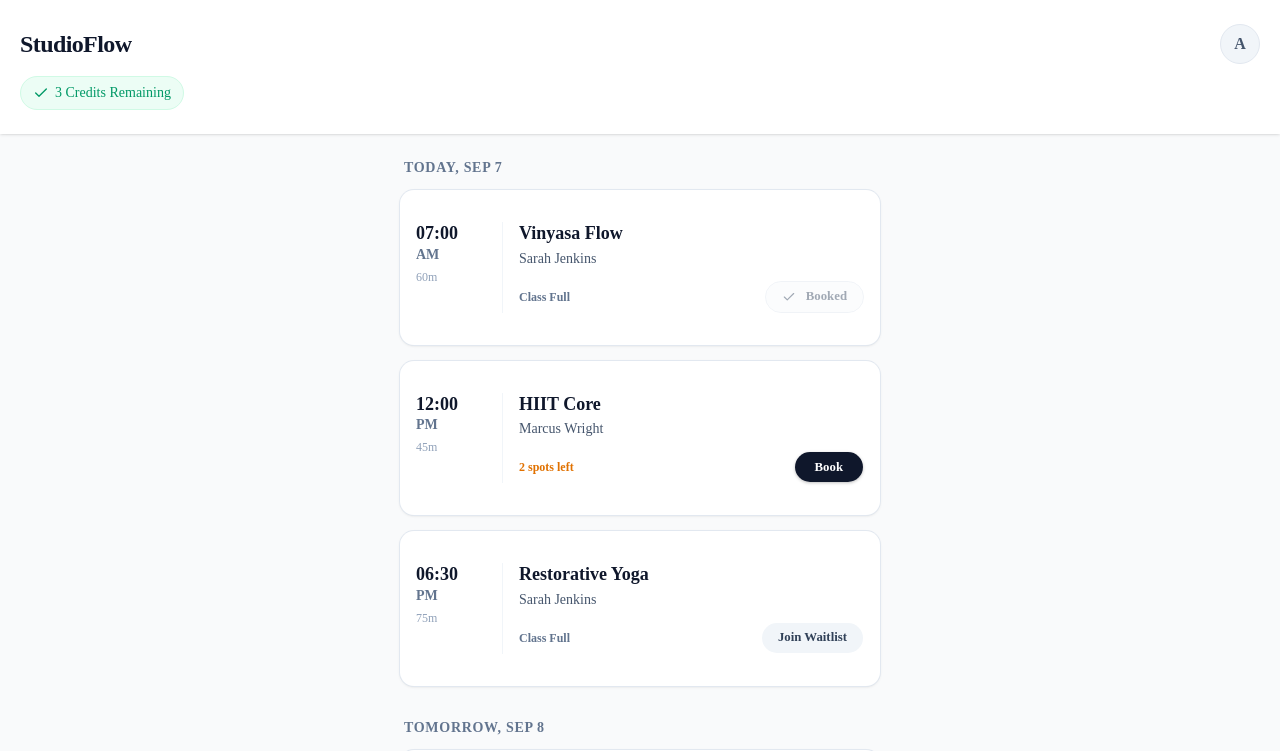
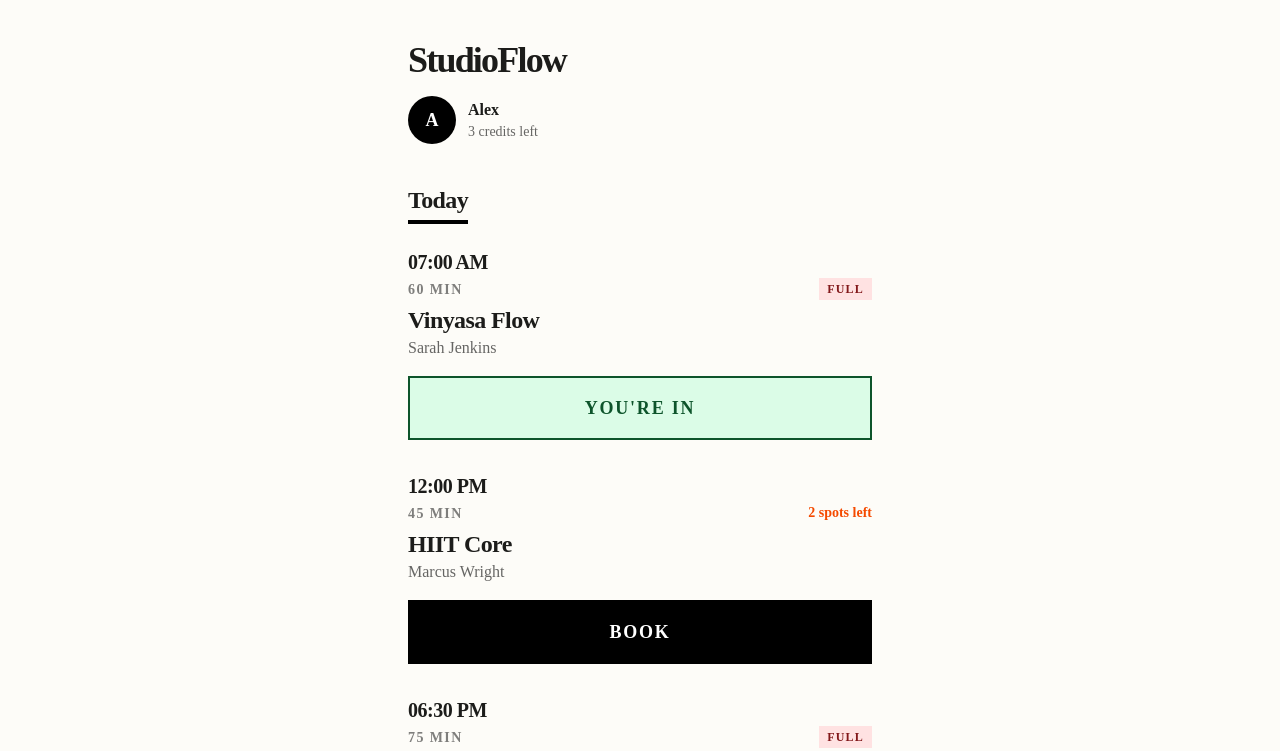
Before and after one commit to Harit-mi/Studioflow, a Next.js app: page /book/studio-demo in a window 1280 px wide. Shown: the top 751 px of the page. Built offline with nearby package versions, Linux system fonts and the light colour scheme.

Commit message:
style: radically strip down UI to match bespoke boutique chalkboard metaphor

```diff
--- a/src/app/book/[org_slug]/page.tsx
+++ b/src/app/book/[org_slug]/page.tsx
@@ -1,9 +1,6 @@
 'use client'
 
 import React, { useState } from 'react'
-import { Card } from '@/components/ui/card'
-import { Button } from '@/components/ui/button'
-import { MapPin, Check, Plus, Clock } from 'lucide-react'
 
 // --- Mock Data ---
 const MOCK_MEMBER = {
@@ -32,7 +29,7 @@ interface DaySchedule {
 
 const MOCK_SCHEDULE: DaySchedule[] = [
   {
-    dateLabel: 'Today, Sep 7',
+    dateLabel: 'Today',
     classes: [
       {
         id: 'c1',
@@ -70,7 +67,7 @@ const MOCK_SCHEDULE: DaySchedule[] = [
     ]
   },
   {
-    dateLabel: 'Tomorrow, Sep 8',
+    dateLabel: 'Tomorrow',
     classes: [
       {
         id: 'c4',
@@ -94,45 +91,38 @@ export default function PublicBookingPage() {
     setBookingLoading(id)
     setTimeout(() => {
       setBookingLoading(null)
-      // Optimistic update would go here
-      alert('Class booked successfully! 1 credit deducted.')
-    }, 800)
-  }
-
-  const handleWaitlist = (id: string) => {
-    setBookingLoading(id)
-    setTimeout(() => {
-      setBookingLoading(null)
-      alert('Joined waitlist! You will be notified if a spot opens.')
+      alert('Booked.')
     }, 800)
   }
 
   return (
-    <div className="min-h-screen bg-gray-50 pb-20 font-sans">
-      {/* Header */}
-      <header className="bg-white px-5 py-6 sticky top-0 z-20 shadow-sm">
-        <div className="flex justify-between items-center mb-1">
-          <h1 className="text-2xl font-bold text-slate-900 tracking-tight">StudioFlow</h1>
-          <div className="w-10 h-10 bg-slate-100 rounded-full flex items-center justify-center text-slate-600 font-bold border border-slate-200">
+    <div className="min-h-screen bg-[#FDFCF8] text-[#1c1c1a] font-sans selection:bg-black selection:text-white">
+
+      {/* Ultra-minimal header */}
+      <header className="px-6 py-10 max-w-lg mx-auto">
+        <h1 className="text-4xl font-black tracking-tighter mb-4">StudioFlow</h1>
+        <div className="flex items-center gap-3">
+          <div className="w-12 h-12 bg-black text-white rounded-full flex items-center justify-center font-bold text-lg">
             {MOCK_MEMBER.name[0]}
           </div>
-        </div>
-        <div className="flex items-center text-sm font-medium text-emerald-600 bg-emerald-50 px-3 py-1.5 rounded-full inline-flex mt-2 border border-emerald-100">
-          <Check className="w-4 h-4 mr-1.5" />
-          {MOCK_MEMBER.isUnlimited
-            ? 'Unlimited Plan Active'
-            : `${MOCK_MEMBER.creditsRemaining} Credits Remaining`}
+          <div>
+            <p className="font-bold">{MOCK_MEMBER.name}</p>
+            <p className="text-sm font-medium text-black/60">
+              {MOCK_MEMBER.isUnlimited ? 'Unlimited' : `${MOCK_MEMBER.creditsRemaining} credits left`}
+            </p>
+          </div>
         </div>
       </header>
 
-      {/* Schedule Feed */}
-      <div className="px-4 mt-6 space-y-8 max-w-lg mx-auto">
+      {/* Stripped-down list */}
+      <main className="max-w-lg mx-auto px-6 pb-24">
         {MOCK_SCHEDULE.map(day => (
-          <div key={day.dateLabel}>
-            <h2 className="text-sm font-bold uppercase tracking-wider text-slate-500 mb-3 px-1">
+          <div key={day.dateLabel} className="mb-12">
+            <h2 className="text-2xl font-black mb-6 tracking-tight border-b-4 border-black inline-block pb-1">
               {day.dateLabel}
             </h2>
-            <div className="space-y-4">
+
+            <div className="space-y-8">
               {day.classes.map(session => {
                 const isFull = session.bookedCount >= session.capacity
                 const spotsLeft = session.capacity - session.bookedCount
@@ -140,83 +130,64 @@ export default function PublicBookingPage() {
                 const isLoading = bookingLoading === session.id
 
                 return (
-                  <Card key={session.id} className="bg-white border-0 shadow-sm ring-1 ring-slate-200 overflow-hidden">
-                    <div className="p-4 flex gap-4">
-                      {/* Time Column */}
-                      <div className="flex flex-col min-w-[70px]">
-                        <span className="font-bold text-slate-900 text-lg leading-tight">
-                          {session.time.split(' ')[0]}
+                  <div key={session.id} className="group relative">
+                    <div className="flex justify-between items-end mb-2">
+                      <div>
+                        <span className="text-xl font-bold tracking-tight block">
+                          {session.time}
                         </span>
-                        <span className="text-sm font-semibold text-slate-500">
-                          {session.time.split(' ')[1]}
-                        </span>
-                        <span className="text-xs text-slate-400 mt-1 font-medium flex items-center">
-                          {session.durationMinutes}m
+                        <span className="text-black/50 text-sm font-bold uppercase tracking-widest mt-1 block">
+                          {session.durationMinutes} min
                         </span>
                       </div>
 
-                      {/* Details Column */}
-                      <div className="flex-1 border-l border-slate-100 pl-4">
-                        <div className="flex justify-between items-start mb-1">
-                          <h3 className="font-bold text-lg text-slate-900 leading-tight">
-                            {session.name}
-                          </h3>
-                        </div>
-                        <p className="text-slate-600 text-sm font-medium mb-3">
-                          {session.instructor}
-                        </p>
-
-                        <div className="flex items-center justify-between mt-auto">
-                          {/* Scarcity Indicator */}
-                          <div className="text-xs font-semibold">
-                            {isFull ? (
-                              <span className="text-slate-500">Class Full</span>
-                            ) : isNearlyFull ? (
-                              <span className="text-amber-600">{spotsLeft} spots left</span>
-                            ) : (
-                              <span className="text-emerald-600">Available</span>
-                            )}
-                          </div>
-
-                          {/* Action Button */}
-                          {session.isBookedByMe ? (
-                            <Button disabled variant="outline" size="sm" className="rounded-full bg-slate-50 text-slate-600 border-slate-200 font-bold h-8 px-4">
-                              <Check className="w-4 h-4 mr-1.5" /> Booked
-                            </Button>
-                          ) : session.isWaitlistedByMe ? (
-                            <Button disabled variant="outline" size="sm" className="rounded-full bg-slate-50 text-slate-600 border-slate-200 font-bold h-8 px-4">
-                              <Check className="w-4 h-4 mr-1.5" /> Waitlisted
-                            </Button>
-                          ) : isFull ? (
-                            <Button
-                              onClick={() => handleWaitlist(session.id)}
-                              disabled={isLoading}
-                              variant="secondary"
-                              size="sm"
-                              className="rounded-full font-bold h-8 px-4 bg-slate-100 text-slate-700 hover:bg-slate-200"
-                            >
-                              {isLoading ? 'Joining...' : 'Join Waitlist'}
-                            </Button>
-                          ) : (
-                            <Button
-                              onClick={() => handleBook(session.id)}
-                              disabled={isLoading || MOCK_MEMBER.creditsRemaining === 0}
-                              size="sm"
-                              className="rounded-full font-bold h-8 px-5 bg-slate-900 text-white hover:bg-slate-800 shadow-sm"
-                            >
-                              {isLoading ? 'Booking...' : 'Book'}
-                            </Button>
-                          )}
-                        </div>
+                      <div className="text-right">
+                        {isFull ? (
+                          <span className="bg-red-100 text-red-900 font-bold px-2 py-1 text-xs uppercase tracking-widest">Full</span>
+                        ) : isNearlyFull ? (
+                          <span className="text-orange-600 font-bold text-sm">{spotsLeft} spots left</span>
+                        ) : null}
                       </div>
                     </div>
-                  </Card>
+
+                    <div className="mb-4">
+                      <h3 className="text-2xl font-black tracking-tight leading-none mb-1">{session.name}</h3>
+                      <p className="font-medium text-black/60">{session.instructor}</p>
+                    </div>
+
+                    {/* Massive brutalist buttons */}
+                    {session.isBookedByMe ? (
+                      <div className="w-full bg-green-100 text-green-900 font-black text-center py-4 text-lg border-2 border-green-900 uppercase tracking-widest">
+                        You're In
+                      </div>
+                    ) : session.isWaitlistedByMe ? (
+                      <div className="w-full bg-black/5 text-black font-black text-center py-4 text-lg border-2 border-black border-dashed uppercase tracking-widest">
+                        On Waitlist
+                      </div>
+                    ) : isFull ? (
+                      <button
+                        onClick={() => handleBook(session.id)}
+                        disabled={isLoading}
+                        className="w-full bg-white text-black font-black text-center py-4 text-lg border-2 border-black uppercase tracking-widest hover:bg-black/5 active:scale-[0.98] transition-transform disabled:opacity-50"
+                      >
+                        {isLoading ? 'Wait...' : 'Join Waitlist'}
+                      </button>
+                    ) : (
+                      <button
+                        onClick={() => handleBook(session.id)}
+                        disabled={isLoading}
+                        className="w-full bg-black text-white font-black text-center py-4 text-lg border-2 border-black uppercase tracking-widest hover:bg-black/90 active:scale-[0.98] transition-transform disabled:opacity-50"
+                      >
+                        {isLoading ? 'Booking...' : 'Book'}
+                      </button>
+                    )}
+                  </div>
                 )
               })}
             </div>
           </div>
         ))}
-      </div>
+      </main>
     </div>
   )
 }
--- a/src/app/globals.css
+++ b/src/app/globals.css
@@ -10,6 +10,7 @@
   --font-sans: var(--font-sans);
   --font-mono: var(--font-geist-mono);
   --font-heading: var(--font-sans);
+  --font-chalk: 'Kalam', cursive;
   --color-sidebar-ring: var(--sidebar-ring);
   --color-sidebar-border: var(--sidebar-border);
   --color-sidebar-accent-foreground: var(--sidebar-accent-foreground);
@@ -128,3 +129,6 @@
     @apply font-sans;
   }
 }
+@utility font-chalk {
+  font-family: var(--font-chalk);
+}
--- a/src/app/layout.tsx
+++ b/src/app/layout.tsx
@@ -23,6 +23,9 @@ export default function RootLayout({ children }: LayoutProps<"/">) {
       lang="en"
       className={`${geistSans.variable} ${geistMono.variable} h-full antialiased`}
     >
+      <head>
+        <link href="https://fonts.googleapis.com/css2?family=Kalam:wght@300;400;700&display=swap" rel="stylesheet" />
+      </head>
       <body className="min-h-full flex flex-col">{children}</body>
     </html>
   );
```
Also changed, not shown: src/app/admin/schedule/page.tsx (+66 -64 lines).
